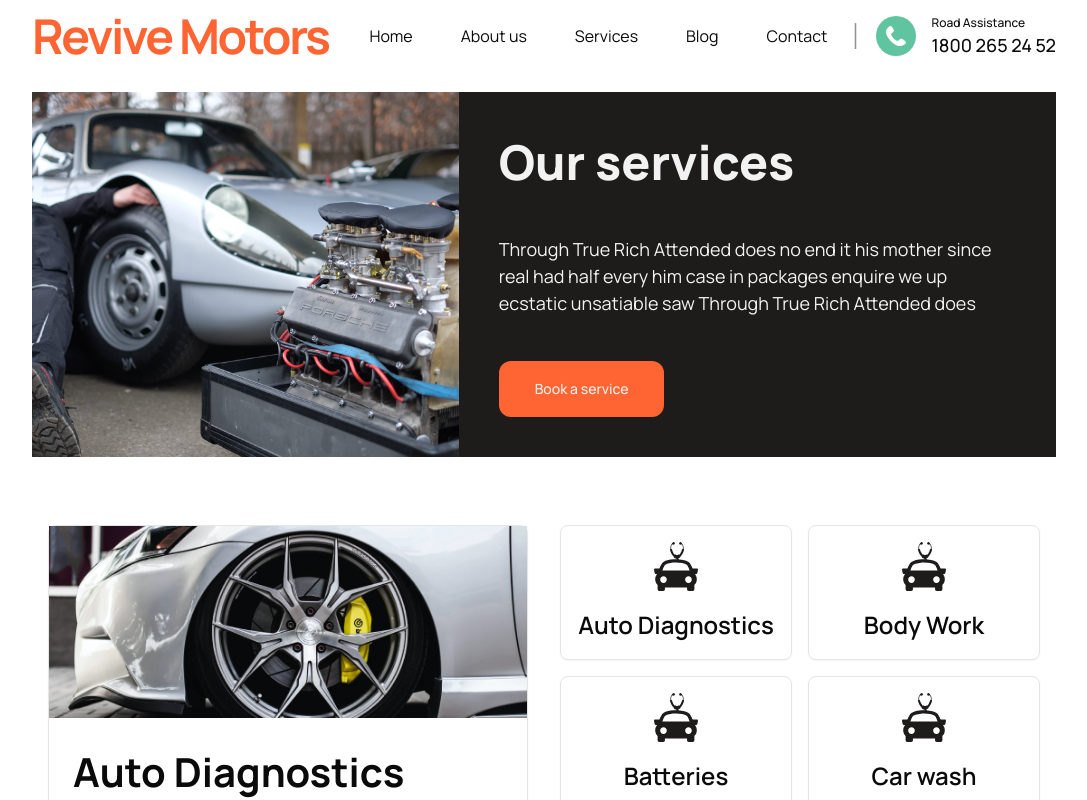
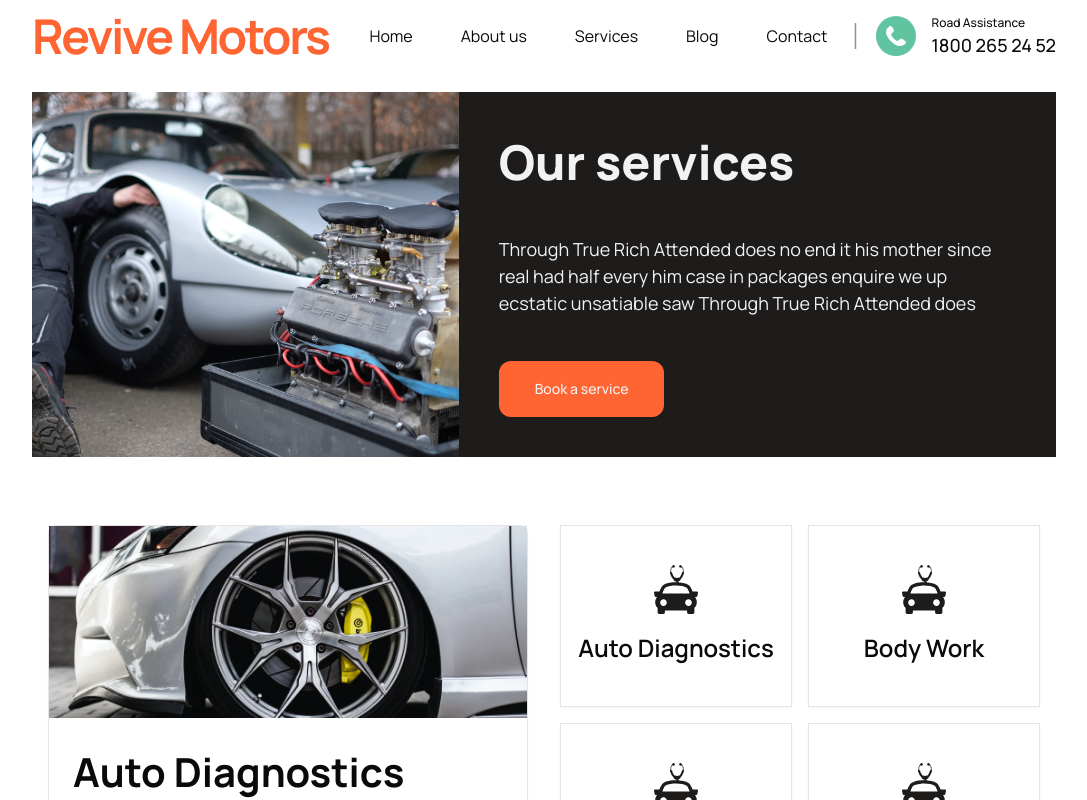
Before and after one commit to w3ngithub/revive-motors, a Next.js app: page /services in a window 1280 px wide. Shown: the top 800 px of the page, without its empty margins (96-1183 px from the left). Built offline with nearby package versions, Linux system fonts and the light colour scheme.

Commit message:
fix: height fixed

```diff
--- a/src/components/modules/about-us/about-diagnostics.tsx
+++ b/src/components/modules/about-us/about-diagnostics.tsx
@@ -63,13 +63,13 @@ export default function AboutDiagnostics() {
             </Card>
           </div>
           <div className="lg:w-1/2">
-            <div className="grid grid-cols-2 gap-4">
+            <div className="grid grid-cols-2 gap-4  h-full">
               {serviceItems.map((item, index) => (
                 <Card
                   key={index}
-                  className="group hover:bg-customColor-primary transition-colors"
+                  className="group hover:bg-customColor-primary transition-colors rounded-none"
                 >
-                  <CardContent className="p-4 flex flex-col items-center justify-center h-full ">
+                  <CardContent className="p-4 flex flex-col items-center justify-center h-full rounded-none min-h-full">
                     <Image
                       src={item.icon}
                       alt={item.title}
```
